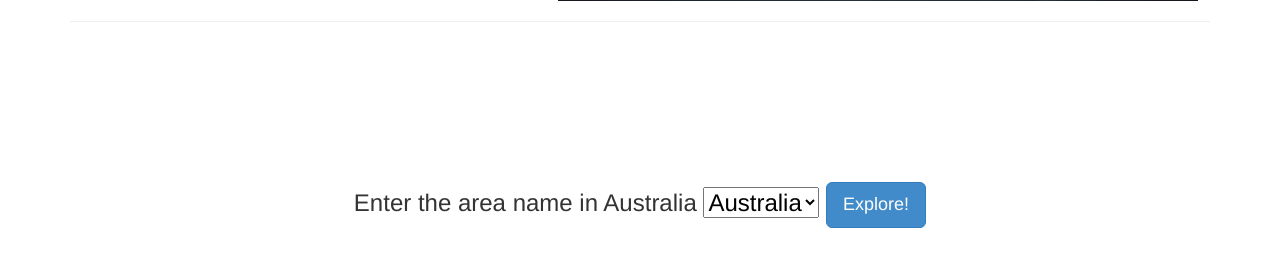
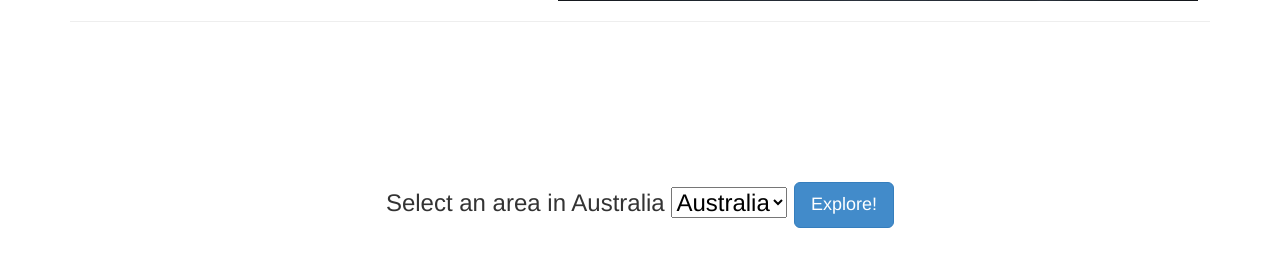
Before and after one commit to xuanhaoh/web, a Flask app: page /smoke in a window 1280 px wide. Shown: the part 526-790 px from the top of the page. Run offline with Flask 2, Linux system fonts and the light colour scheme; some libraries are stand-ins or nearby versions.

Commit message:
finish all

```diff
--- a/app/templates/alcohol.html
+++ b/app/templates/alcohol.html
@@ -181,7 +181,7 @@ var names=[]
 </div>
 <div class="section" id="detail">
     <br><br><br><br><br><br>
-    <h3 style="text-align:center;"> Enter the area name in Australia <select id="place" style="position: center; top: 8px; left: 5px;" >
+    <h3 style="text-align:center;"> Select an area in Australia <select id="place" style="position: center; top: 8px; left: 5px;" >
        <option value="Australia">Australia</option>
        <option value="NSW">NSW</option>
        <option value="VIC">VIC</option>
--- a/app/templates/education.html
+++ b/app/templates/education.html
@@ -181,7 +181,7 @@ var names=[]
 </div>
 <div class="section" id="detail">
     <br><br><br><br><br><br>
-    <h3 style="text-align:center;"> Enter the area name in Australia <select id="place" style="position: center; top: 8px; left: 5px;" >
+    <h3 style="text-align:center;"> Select an area in Australia <select id="place" style="position: center; top: 8px; left: 5px;" >
        <option value="Australia">Australia</option>
        <option value="NSW">NSW</option>
        <option value="VIC">VIC</option>
--- a/app/templates/income.html
+++ b/app/templates/income.html
@@ -180,7 +180,7 @@ var names=[]
 </div>
 <div class="section" id="detail">
     <br><br><br><br><br><br>
-    <h3 style="text-align:center;"> Enter the area name in Australia <select id="place" style="position: center; top: 8px; left: 5px;" >
+    <h3 style="text-align:center;"> Select an area in Australia <select id="place" style="position: center; top: 8px; left: 5px;" >
        <option value="Australia">Australia</option>
        <option value="NSW">NSW</option>
        <option value="VIC">VIC</option>
--- a/app/templates/obesity.html
+++ b/app/templates/obesity.html
@@ -180,7 +180,7 @@ var names=[]
 </div>
 <div class="section" id="detail">
     <br><br><br><br><br><br>
-    <h3 style="text-align:center;"> Enter the area name in Australia <select id="place" style="position: center; top: 8px; left: 5px;" >
+    <h3 style="text-align:center;"> Select an area in Australia <select id="place" style="position: center; top: 8px; left: 5px;" >
        <option value="Australia">Australia</option>
        <option value="NSW">NSW</option>
        <option value="VIC">VIC</option>
--- a/app/templates/smoke.html
+++ b/app/templates/smoke.html
@@ -180,7 +180,7 @@ var names=[]
 </div>
 <div class="section" id="detail">
     <br><br><br><br><br><br>
-    <h3 style="text-align:center;"> Enter the area name in Australia <select id="place" style="position: center; top: 8px; left: 5px;" >
+    <h3 style="text-align:center;"> Select an area in Australia <select id="place" style="position: center; top: 8px; left: 5px;" >
        <option value="Australia">Australia</option>
        <option value="NSW">NSW</option>
        <option value="VIC">VIC</option>
```
